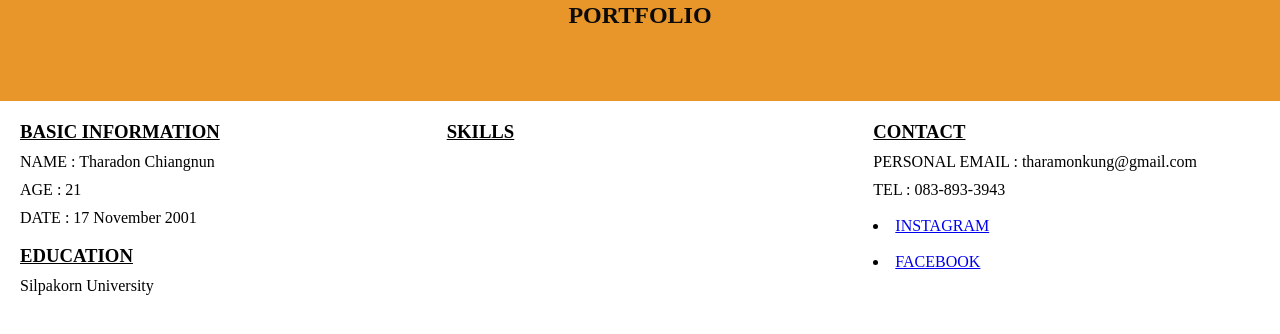
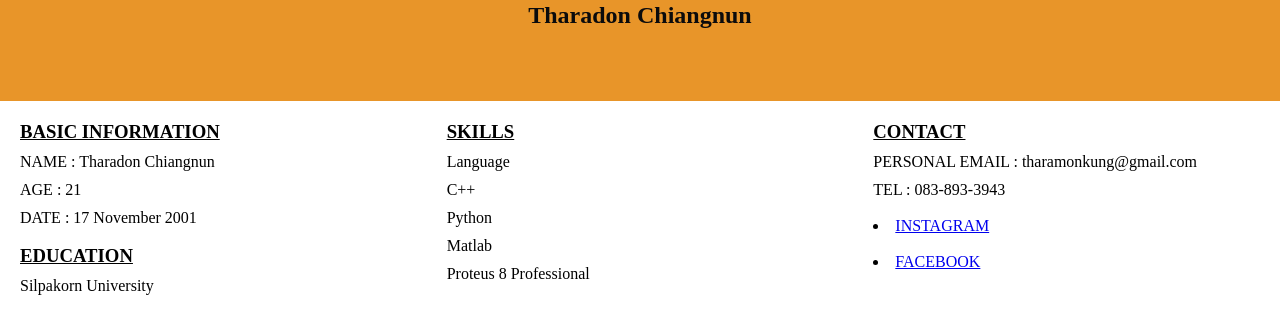
Before and after one commit to MisterTanZ/LAB2, a plain HTML site: page index.html in a window 1280 px wide. Shown: the part 340-674 px from the top of the page. Drawn offline with Linux system fonts and the light colour scheme.

Commit message:
Update index.html

```diff
--- a/index.html
+++ b/index.html
@@ -28,7 +28,7 @@
     <section class="banner">
         <div class="banner-info">
             <img src="https://scontent.fbkk17-1.fna.fbcdn.net/v/t39.30808-6/321573649_1523168981536745_8089796959898115411_n.jpg?_nc_cat=105&cb=99be929b-59f725be&ccb=1-7&_nc_sid=09cbfe&_nc_eui2=AeFWrFdxCfBtJagTq_sSuM9sIz86F2OC-mQjPzoXY4L6ZDy9X1TbLvnF3YaqTE4LEw-6uw1uSlEw-aHKS0_ghep2&_nc_ohc=Ykn2QT5HJPQAX-0FEm3&_nc_ht=scontent.fbkk17-1.fna&oh=00_AfBP9qt-flYi-YiBD_L0QmVdLLzTw-xR_yG5bpgd2zF9WQ&oe=64D9F7AA" alt="">
-            <h1>PORTFOLIO</h1>
+            <h1>Tharadon Chiangnun</h1>
         </div>
     </section>
     <!-- Banner Section -->
@@ -47,7 +47,12 @@
         </div>
         <div>
             <h3 class="underline">SKILLS</h3>
-            <p></p>
+            <p>Language</p>
+            <p>C++</p>
+            <p>Python</p>
+            <p>Matlab</p>
+            <p>Proteus 8 Professional</p>
+
         </div>
         <div>
             <h3 class="underline">CONTACT</h3>
```
